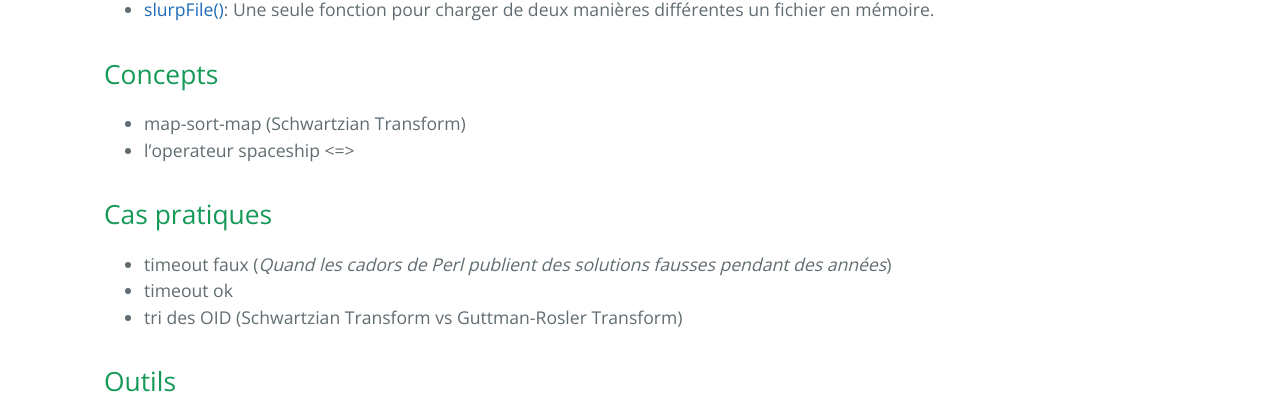
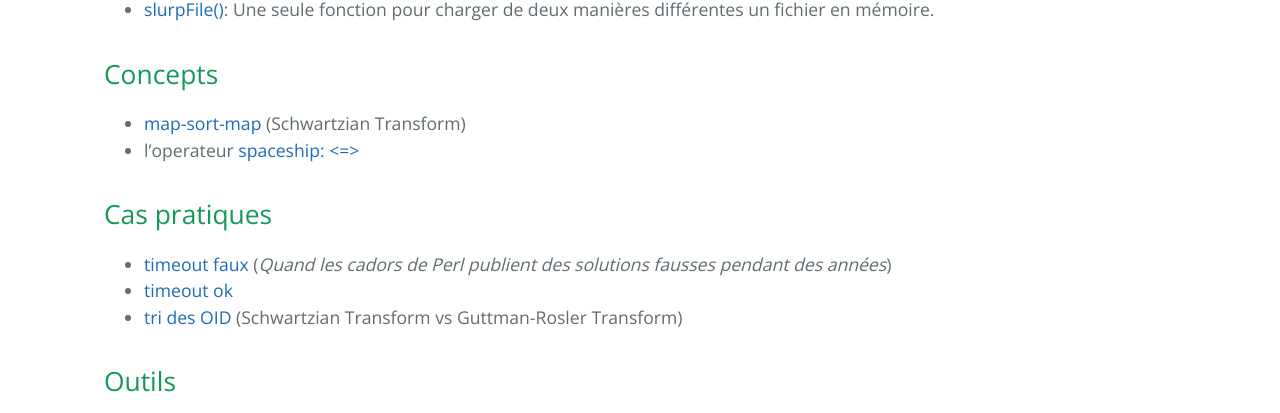
Before and after one commit to deePerl/deeperl.github.io, a Jekyll site: the page built from fr/index.md, in a window 1280 px wide. Shown: the part 687-1100 px from the top of the page. Built offline with Jekyll 4.4.1, drawn with Linux system fonts in a browser that asks for light colours; our own code applies the rules of GitHub Pages for plain Markdown files; part of the change alters nothing that is shown.

```diff
--- a/fr/index.md
+++ b/fr/index.md
@@ -7,13 +7,13 @@ En travaux... / Work in progress...
   * [slurpFile()](./slurpFile): Une seule fonction pour charger de deux manières différentes un fichier en mémoire.
 
 ## Concepts
-  * map-sort-map (Schwartzian Transform)
-  * l'operateur spaceship <=>
+  * [map-sort-map](./map-sort-map) (Schwartzian Transform)
+  * l'operateur [spaceship: <=>](./spaceship_operator)
 
 ## Cas pratiques
-  * timeout faux (*Quand les cadors de Perl publient des solutions fausses pendant des années*)
-  * timeout ok
-  * tri des OID (Schwartzian Transform vs Guttman-Rosler Transform)
+  * [timeout faux](./timeout_alarm_eval_die_wrong) (*Quand les cadors de Perl publient des solutions fausses pendant des années*)
+  * [timeout ok](./timeout_alarm_eval_die_ok)
+  * [tri des OID](./sort-oid) (Schwartzian Transform vs Guttman-Rosler Transform)
 
 ## Outils
   * CPAN.
```
